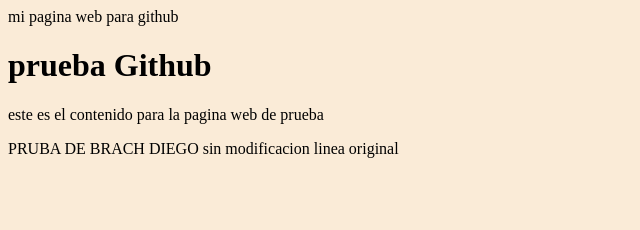
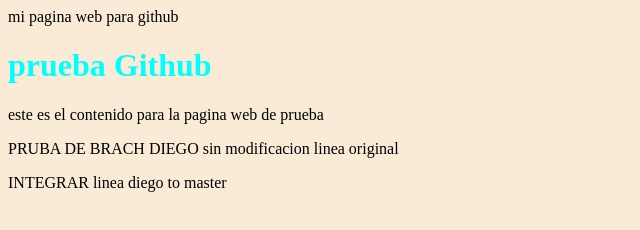
Before and after one commit to diegoPala96/PruebaGithub, a plain HTML site: page index.html in a window 1280 px wide. Shown: the whole page, without its empty margins (0-640 px from the left). Drawn offline with Linux system fonts and the light colour scheme.

Commit message:
ultimo commit

```diff
--- a/index.html
+++ b/index.html
@@ -8,7 +8,7 @@
 </head>
 
 <body style="background-color: antiquewhite;">
-<h1>
+<h1 style="color: aqua;">
     prueba Github
 </h1>
 <P>este es el contenido para la pagina web de prueba </P>
@@ -20,5 +20,6 @@
 PRUBA DE BRACH DIEGO sin modificacion linea original
 
 </P>
+<P>INTEGRAR linea diego to master</P>
 </body>
 </html>
```
